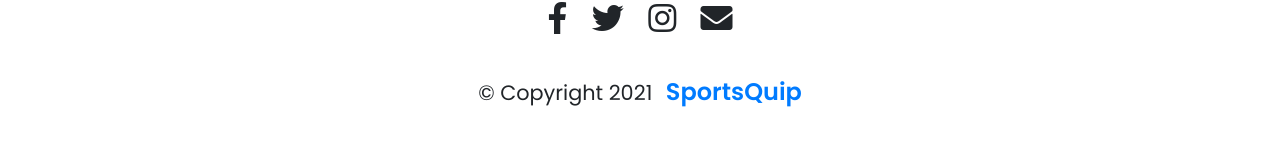
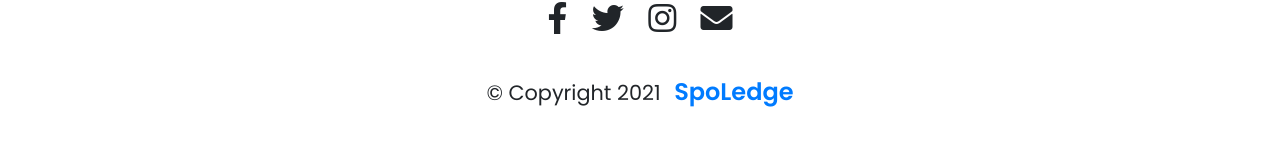
Before and after one commit to nitins-17/SpoLedge, a plain HTML site: page products.html in a window 1280 px wide. Shown: the part 2243-2389 px from the top of the page. Drawn offline with nearby package versions, Linux system fonts and the light colour scheme.

Commit message:
Update products.html

```diff
--- a/products.html
+++ b/products.html
@@ -189,7 +189,7 @@
 			<i class="fa-2x fab fa-instagram"></i>
 			<i class="fa-2x fas fa-envelope"></i>
 		</div>
-		<p>&copy; Copyright 2021 <span>SportsQuip</span></p>
+		<p>&copy; Copyright 2021 <span>SpoLedge</span></p>
 	</footer>
 
 	<!-- JS Scripts -->
```
